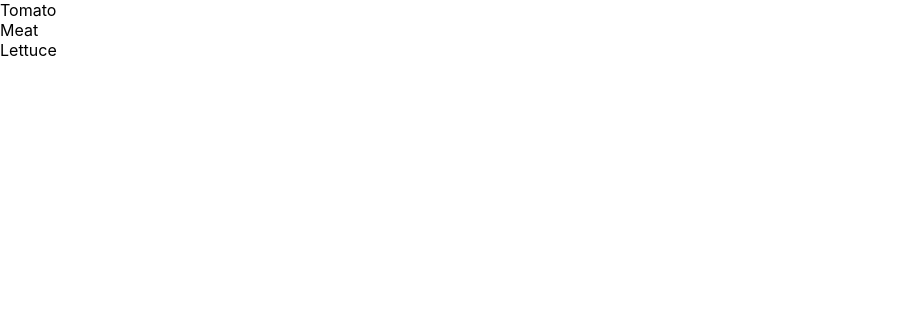
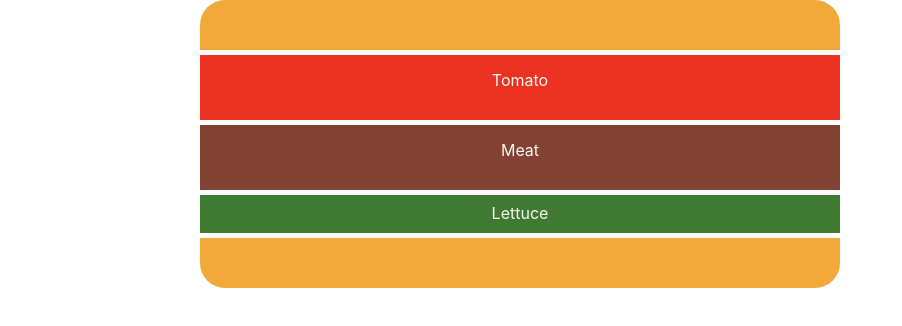
Before and after one commit to Annah97/burger, a React (Create React App) app: page / in a window 1280 px wide. Shown: the top 326 px of the page, without its empty margins (0-902 px from the left). Built offline with nearby package versions, Linux system fonts and the light colour scheme.

Commit message:
correct errors in App.js

```diff
--- a/src/App.js
+++ b/src/App.js
@@ -24,24 +24,64 @@ import "./App.css";
 
 // export default App;
 
+const top = {
+  backgroundColor: "#f1a93b",
+  height: "50px",
+  borderRadius: "25px 25px 0px 0px",
+  marginBottom: "5px",
+};
+const base = {
+  backgroundColor: "#f1a93b",
+  height: "50px",
+  borderRadius: "0px 0px 25px 25px",
+};
+const tomato = {
+  backgroundColor: "#ea3323",
+  color: "#faf8ec",
+  height: "50px",
+  marginBottom: "5px",
+  textAlign: "center",
+  paddingTop: "15px",
+};
+const meat = {
+  backgroundColor: "#814233",
+  color: "#faf8ec",
+  height: "50px",
+  marginBottom: "5px",
+  textAlign: "center",
+  paddingTop: "15px",
+};
+const lettuce = {
+  backgroundColor: "#407931",
+  color: "#faf8ec",
+  height: "30px",
+  marginBottom: "5px",
+  textAlign: "center",
+  paddingTop: "8px",
+};
+const container = {
+  marginLeft: "200px",
+  width: "50%",
+};
+
 function TopBread() {
-  return <div className="Burger-top" />;
+  return <div style={top} />;
 }
 function Tomato() {
-  return <div className="Burger-tomato">Tomato</div>;
+  return <div style={tomato}>Tomato</div>;
 }
 function Meat() {
-  return <div className="Burger-meat">Meat</div>;
+  return <div style={meat}>Meat</div>;
 }
 function Lettuce() {
-  return <div className="Burger-lettuce">Lettuce</div>;
+  return <div style={lettuce}>Lettuce</div>;
 }
 function BaseBread() {
-  return <div className="Burger-base" />;
+  return <div style={base} />;
 }
 export default function Burger() {
   return (
-    <section>
+    <section style={container}>
       <TopBread />
       <Tomato />
       <Meat />
```
Also changed, not shown: 5 other files (tests, documents, lock files or other folders).
